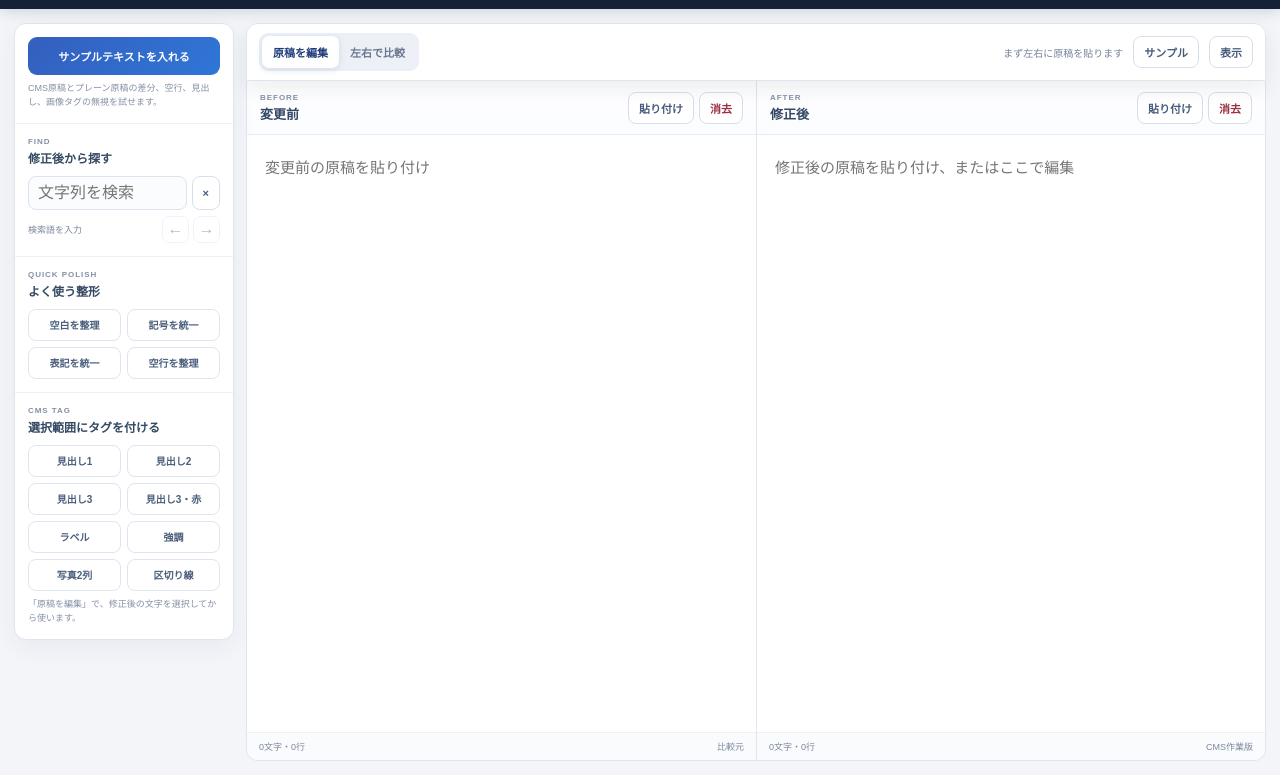
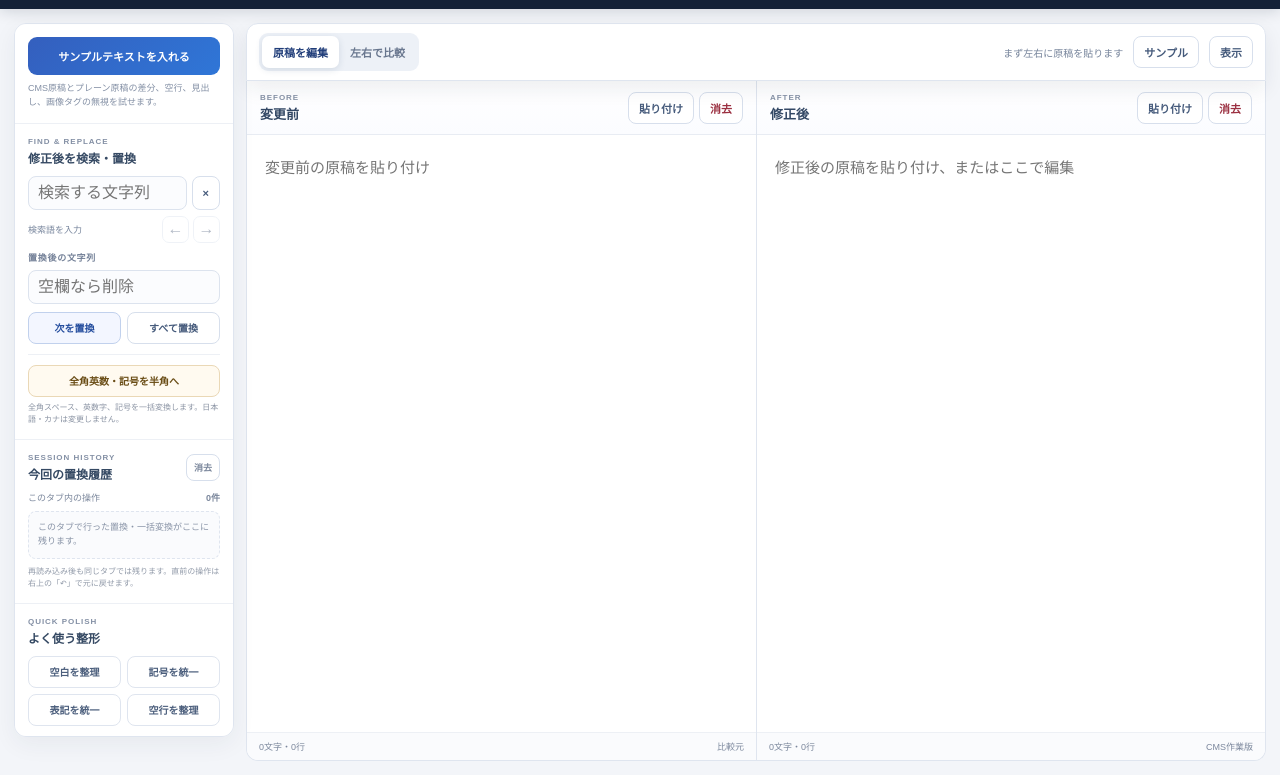
Before and after one commit to silovar-uk/diff, a plain HTML site: page index.html in a window 1280 px wide. Shown: the part 49-824 px from the top of the page. Drawn offline with Linux system fonts and the light colour scheme.

Commit message:
feat: add replace controls and session history UI

```diff
--- a/index.html
+++ b/index.html
@@ -9,6 +9,7 @@
   <link rel="apple-touch-icon" href="assets/app-icon.png" />
   <link rel="manifest" href="manifest.webmanifest" />
   <link rel="stylesheet" href="app-v1.css" />
+  <link rel="stylesheet" href="replace-tools-v1.css" />
   <title>Text Review Studio v1</title>
 </head>
 <body>
@@ -43,9 +44,9 @@
           </section>
 
           <section class="side-block">
-            <header class="side-head"><small>FIND</small><strong>修正後から探す</strong></header>
+            <header class="side-head"><small>FIND &amp; REPLACE</small><strong>修正後を検索・置換</strong></header>
             <div class="side-search">
-              <input id="searchInput" type="search" placeholder="文字列を検索" aria-label="修正後の原稿を検索" />
+              <input id="searchInput" type="search" placeholder="検索する文字列" aria-label="修正後の原稿を検索" />
               <button class="tool-button" type="button" data-action="search-clear" aria-label="検索をクリア">×</button>
             </div>
             <div class="search-meta">
@@ -55,6 +56,28 @@
                 <button id="searchNext" type="button" data-action="search-next" aria-label="次の検索結果">→</button>
               </div>
             </div>
+            <div class="replace-field">
+              <label for="replaceInput">置換後の文字列</label>
+              <input id="replaceInput" type="text" placeholder="空欄なら削除" autocomplete="off" />
+            </div>
+            <div class="replace-actions">
+              <button type="button" data-replace-action="replace-next">次を置換</button>
+              <button type="button" data-replace-action="replace-all">すべて置換</button>
+            </div>
+            <div class="width-convert">
+              <button class="width-convert-button" type="button" data-replace-action="fullwidth-to-halfwidth">全角英数・記号を半角へ</button>
+              <small>全角スペース、英数字、記号を一括変換します。日本語・カナは変更しません。</small>
+            </div>
+          </section>
+
+          <section class="side-block">
+            <div class="replace-history-headline">
+              <header class="side-head"><small>SESSION HISTORY</small><strong>今回の置換履歴</strong></header>
+              <button class="history-clear-button" type="button" data-replace-action="clear-history">消去</button>
+            </div>
+            <div class="replace-history-summary"><span>このタブ内の操作</span><strong id="replaceHistoryCount">0件</strong></div>
+            <div id="replaceHistory" class="replace-history-list" aria-live="polite"></div>
+            <p class="replace-history-note">再読み込み後も同じタブでは残ります。直前の操作は右上の「↶」で元に戻せます。</p>
           </section>
 
           <section class="side-block">
@@ -165,6 +188,7 @@
 
   <script src="diff-engine-v1.js"></script>
   <script src="app-v1.js"></script>
+  <script src="replace-tools-v1.js"></script>
   <script src="xlsx-export-v1.js"></script>
 </body>
 </html>
```
